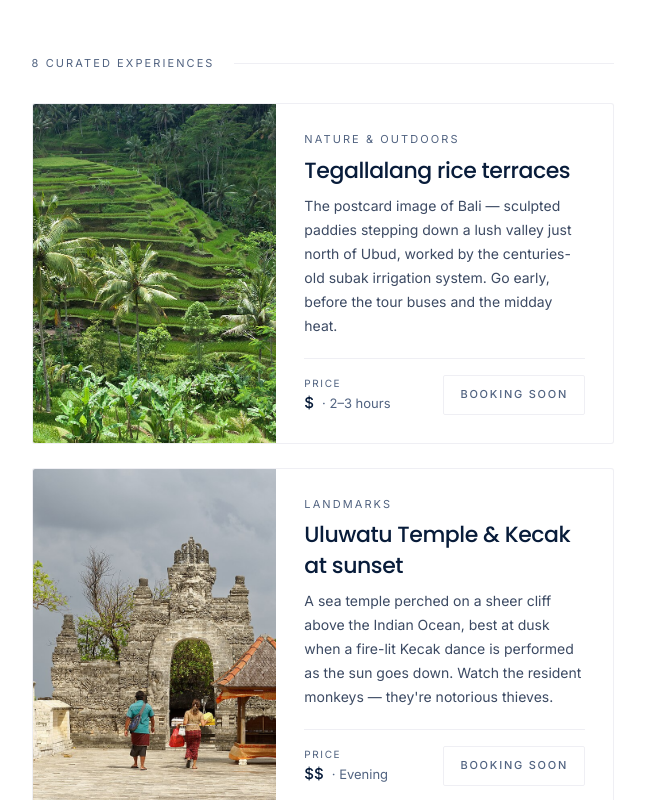
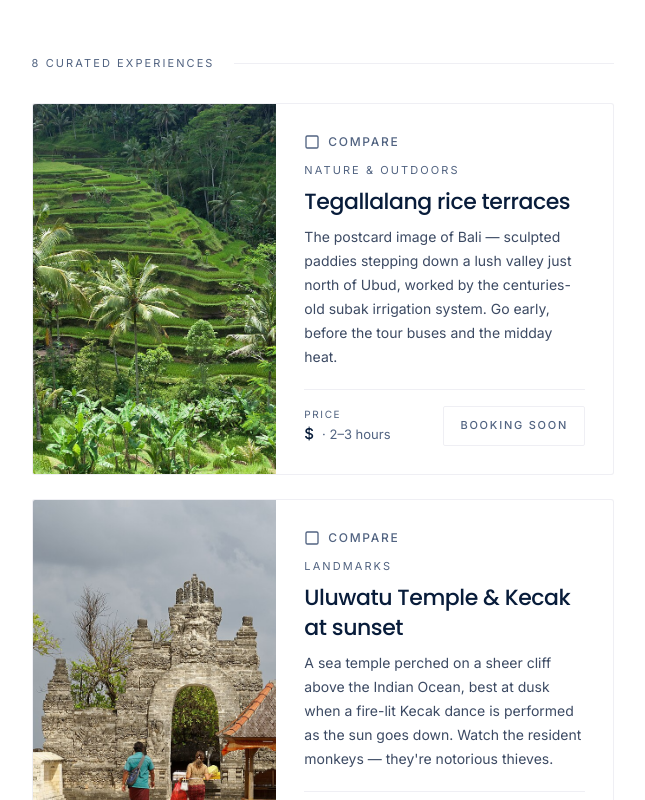
Before and after one commit to BridgeXconnect/foliovoyage, a Next.js app in the folder apps/web/: page /destinations/bali in a window 1280 px wide. Shown: the part 1040-1840 px from the top of the page, without its empty margins (586-1231 px from the left). Built offline with nearby package versions, Linux system fonts and the light colour scheme; no server answers.

Commit message:
feat(web): mount compare picker on the destination page (ST-18)

```diff
--- a/apps/web/src/app/destinations/[slug]/page.tsx
+++ b/apps/web/src/app/destinations/[slug]/page.tsx
@@ -7,7 +7,7 @@ import { CovillaHeader } from "@/components/covilla/CovillaHeader";
 import { CovillaFooter } from "@/components/covilla/CovillaFooter";
 import { FixedRail } from "@/components/covilla/FixedRail";
 import { StickyFeaturedPanel } from "@/components/covilla/StickyFeaturedPanel";
-import { ExperienceRowCard } from "@/components/covilla/ExperienceRowCard";
+import { ExperienceComparePicker } from "@/components/covilla/ExperienceComparePicker";
 import { OtherDestinationsGrid } from "@/components/covilla/OtherDestinationsGrid";
 import { PlanTripCta } from "@/components/PlanTripCta";
 import { View3DButton } from "@/components/map/View3DButton";
@@ -226,15 +226,7 @@ export default async function DestinationPage({
               <View3DButton tour={bangkokTour} />
             )}
 
-            <div className="mt-8 space-y-6">
-              {d.experiences.map((e) => (
-                <ExperienceRowCard
-                  key={e.id}
-                  experience={e}
-                  destination={{ slug: d.slug, city: d.city, country: d.country }}
-                />
-              ))}
-            </div>
+            <ExperienceComparePicker destination={d} />
 
             <p className="mt-6 max-w-xl text-[13px] leading-6 text-muted">
               Hand-picked and independently written. Booking links go live as
```
